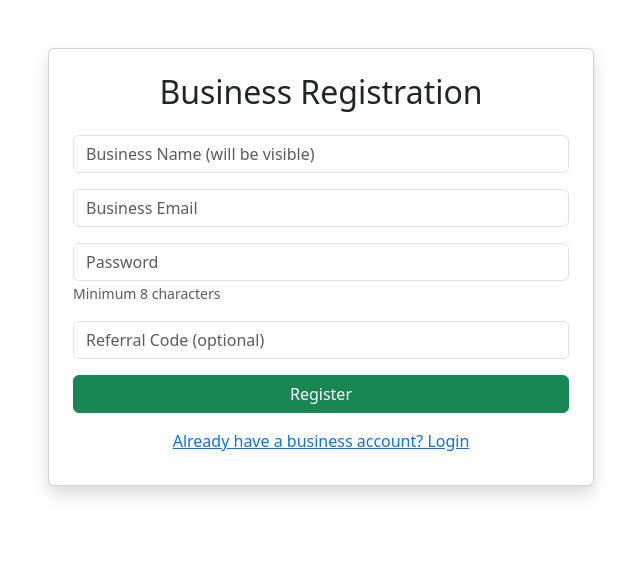
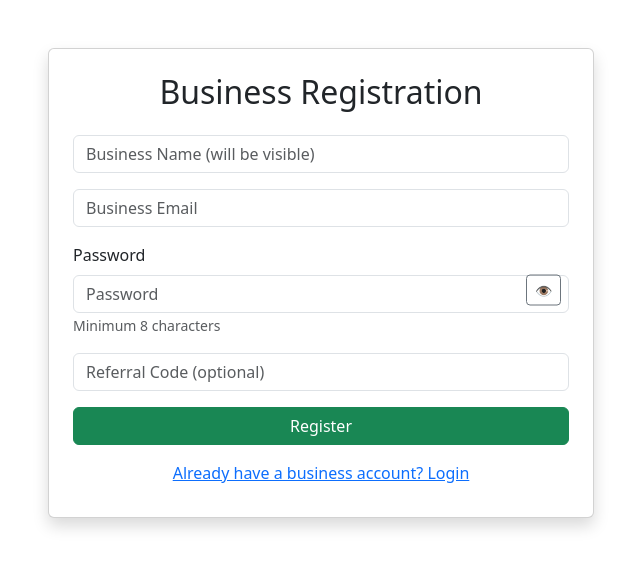
Before and after one commit to joejmendezsr/perkminer-backend, a Flask app: page /business/register in a window 1280 px wide. Shown: the top 568 px of the page, without its empty margins (319-959 px from the left). Run offline with Flask 3, Linux system fonts and the light colour scheme.

Commit message:
Add password show/hide toggle to registration pages

```diff
--- a/templates/business_register.html
+++ b/templates/business_register.html
@@ -25,8 +25,12 @@
                                 <div class="text-danger small">{{ form.business_email.errors[0] }}</div>
                             {% endif %}
                         </div>
-                        <div class="mb-3">
-                            {{ form.password(class="form-control", placeholder="Password", required=True) }}
+                        <div class="mb-3 position-relative">
+                            {{ form.password.label(class="form-label") }}
+                            {{ form.password(class="form-control", placeholder="Password", required=True, id="password-field") }}
+                            <button type="button" class="btn btn-outline-secondary btn-sm position-absolute top-50 end-0 translate-middle-y me-2" id="toggle-password" tabindex="-1">
+                                <span id="toggle-password-icon">&#128065;</span>
+                            </button>
                             <small class="form-text text-muted">Minimum 8 characters</small>
                             {% if form.password.errors %}
                                 <div class="text-danger small">{{ form.password.errors[0] }}</div>
@@ -52,6 +56,24 @@
             </div>
         </div>
     </div>
+    <script>
+    document.addEventListener('DOMContentLoaded', function() {
+        var pwField = document.getElementById('password-field');
+        var toggleBtn = document.getElementById('toggle-password');
+        var toggleIcon = document.getElementById('toggle-password-icon');
+        if (pwField && toggleBtn && toggleIcon) {
+            toggleBtn.addEventListener('click', function() {
+                if (pwField.type === "password") {
+                    pwField.type = "text";
+                    toggleIcon.innerHTML = "&#128068;";
+                } else {
+                    pwField.type = "password";
+                    toggleIcon.innerHTML = "&#128065;";
+                }
+            });
+        }
+    });
+    </script>
     <script src="https://cdn.jsdelivr.net/npm/bootstrap@5.3.2/dist/js/bootstrap.bundle.min.js"></script>
 </body>
 </html>
```
Also changed, not shown: templates/register.html (+25 -2 lines).
